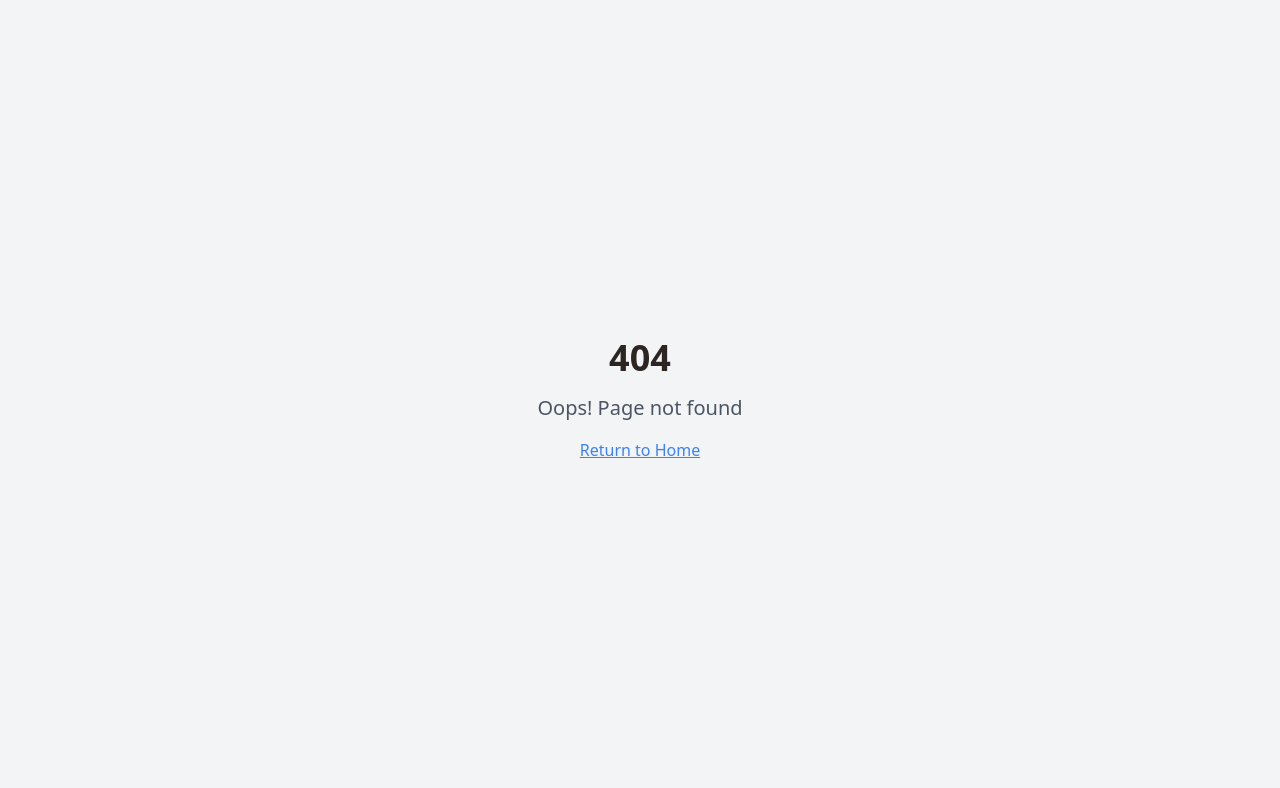
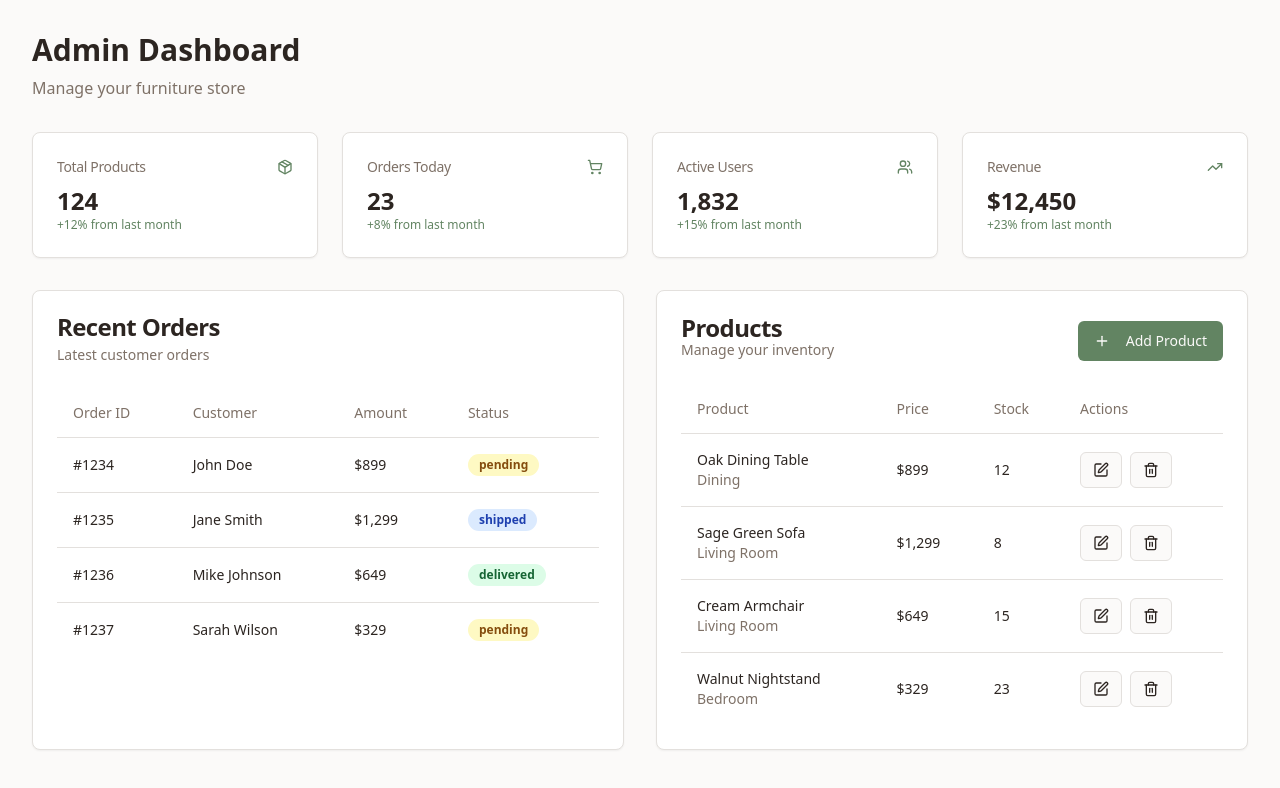
Before and after one commit to JohnSin797/gems-furniture, a React (Vite) app: page /admin in a window 1280 px wide. Before the commit this address had no page. Shown: the top 788 px of the page. Built offline with nearby package versions, Linux system fonts and the light colour scheme.

Commit message:
Add admin dashboard
Create a new route and component for an admin dashboard.

```diff
--- a/src/App.tsx
+++ b/src/App.tsx
@@ -4,6 +4,7 @@ import { TooltipProvider } from "@/components/ui/tooltip";
 import { QueryClient, QueryClientProvider } from "@tanstack/react-query";
 import { BrowserRouter, Routes, Route } from "react-router-dom";
 import Index from "./pages/Index";
+import AdminDashboard from "./pages/AdminDashboard";
 import NotFound from "./pages/NotFound";
 
 const queryClient = new QueryClient();
@@ -16,6 +17,7 @@ const App = () => (
       <BrowserRouter>
         <Routes>
           <Route path="/" element={<Index />} />
+          <Route path="/admin" element={<AdminDashboard />} />
           {/* ADD ALL CUSTOM ROUTES ABOVE THE CATCH-ALL "*" ROUTE */}
           <Route path="*" element={<NotFound />} />
         </Routes>
--- a/src/components/Navigation.tsx
+++ b/src/components/Navigation.tsx
@@ -1,5 +1,6 @@
 import { Button } from "@/components/ui/button";
-import { ShoppingBag, Menu, Search } from "lucide-react";
+import { ShoppingBag, Menu, Search, Settings } from "lucide-react";
+import { Link } from "react-router-dom";
 
 const Navigation = () => {
   return (
@@ -8,7 +9,9 @@ const Navigation = () => {
         <div className="flex justify-between items-center h-16">
           {/* Logo */}
           <div className="flex-shrink-0">
-            <h1 className="text-2xl font-bold text-charcoal">Luxe Home</h1>
+            <Link to="/" className="text-2xl font-bold text-charcoal hover:text-sage transition-colors">
+              Luxe Home
+            </Link>
           </div>
 
           {/* Desktop Navigation */}
@@ -25,6 +28,9 @@ const Navigation = () => {
           {/* Right side icons */}
           <div className="flex items-center space-x-4">
             <Search className="h-5 w-5 text-muted-foreground hover:text-sage cursor-pointer" />
+            <Link to="/admin" className="hidden md:flex">
+              <Settings className="h-5 w-5 text-muted-foreground hover:text-sage cursor-pointer" />
+            </Link>
             <div className="relative">
               <ShoppingBag className="h-5 w-5 text-muted-foreground hover:text-sage cursor-pointer" />
               <span className="absolute -top-2 -right-2 bg-sage text-white text-xs rounded-full h-5 w-5 flex items-center justify-center">2</span>
--- /dev/null
+++ b/src/pages/AdminDashboard.tsx
@@ -0,0 +1,155 @@
+import { Card, CardContent, CardDescription, CardHeader, CardTitle } from "@/components/ui/card";
+import { Button } from "@/components/ui/button";
+import { Table, TableBody, TableCell, TableHead, TableHeader, TableRow } from "@/components/ui/table";
+import { Badge } from "@/components/ui/badge";
+import { Package, ShoppingCart, Users, TrendingUp, Plus, Edit, Trash2 } from "lucide-react";
+
+const AdminDashboard = () => {
+  const stats = [
+    { title: "Total Products", value: "124", icon: Package, change: "+12%" },
+    { title: "Orders Today", value: "23", icon: ShoppingCart, change: "+8%" },
+    { title: "Active Users", value: "1,832", icon: Users, change: "+15%" },
+    { title: "Revenue", value: "$12,450", icon: TrendingUp, change: "+23%" },
+  ];
+
+  const recentOrders = [
+    { id: "#1234", customer: "John Doe", product: "Oak Dining Table", amount: "$899", status: "pending" },
+    { id: "#1235", customer: "Jane Smith", product: "Sage Green Sofa", amount: "$1,299", status: "shipped" },
+    { id: "#1236", customer: "Mike Johnson", product: "Cream Armchair", amount: "$649", status: "delivered" },
+    { id: "#1237", customer: "Sarah Wilson", product: "Walnut Nightstand", amount: "$329", status: "pending" },
+  ];
+
+  const products = [
+    { id: 1, name: "Oak Dining Table", category: "Dining", price: "$899", stock: 12 },
+    { id: 2, name: "Sage Green Sofa", category: "Living Room", price: "$1,299", stock: 8 },
+    { id: 3, name: "Cream Armchair", category: "Living Room", price: "$649", stock: 15 },
+    { id: 4, name: "Walnut Nightstand", category: "Bedroom", price: "$329", stock: 23 },
+  ];
+
+  const getStatusColor = (status: string) => {
+    switch (status) {
+      case "delivered": return "bg-green-100 text-green-800";
+      case "shipped": return "bg-blue-100 text-blue-800";
+      case "pending": return "bg-yellow-100 text-yellow-800";
+      default: return "bg-gray-100 text-gray-800";
+    }
+  };
+
+  return (
+    <div className="min-h-screen bg-background">
+      <div className="max-w-7xl mx-auto px-4 sm:px-6 lg:px-8 py-8">
+        {/* Header */}
+        <div className="mb-8">
+          <h1 className="text-3xl font-bold text-charcoal mb-2">Admin Dashboard</h1>
+          <p className="text-muted-foreground">Manage your furniture store</p>
+        </div>
+
+        {/* Stats Grid */}
+        <div className="grid grid-cols-1 md:grid-cols-2 lg:grid-cols-4 gap-6 mb-8">
+          {stats.map((stat, index) => (
+            <Card key={index}>
+              <CardHeader className="flex flex-row items-center justify-between space-y-0 pb-2">
+                <CardTitle className="text-sm font-medium text-muted-foreground">
+                  {stat.title}
+                </CardTitle>
+                <stat.icon className="h-4 w-4 text-sage" />
+              </CardHeader>
+              <CardContent>
+                <div className="text-2xl font-bold text-charcoal">{stat.value}</div>
+                <p className="text-xs text-sage font-medium">{stat.change} from last month</p>
+              </CardContent>
+            </Card>
+          ))}
+        </div>
+
+        <div className="grid grid-cols-1 lg:grid-cols-2 gap-8">
+          {/* Recent Orders */}
+          <Card>
+            <CardHeader>
+              <CardTitle className="text-charcoal">Recent Orders</CardTitle>
+              <CardDescription>Latest customer orders</CardDescription>
+            </CardHeader>
+            <CardContent>
+              <Table>
+                <TableHeader>
+                  <TableRow>
+                    <TableHead>Order ID</TableHead>
+                    <TableHead>Customer</TableHead>
+                    <TableHead>Amount</TableHead>
+                    <TableHead>Status</TableHead>
+                  </TableRow>
+                </TableHeader>
+                <TableBody>
+                  {recentOrders.map((order) => (
+                    <TableRow key={order.id}>
+                      <TableCell className="font-medium">{order.id}</TableCell>
+                      <TableCell>{order.customer}</TableCell>
+                      <TableCell>{order.amount}</TableCell>
+                      <TableCell>
+                        <Badge className={getStatusColor(order.status)}>
+                          {order.status}
+                        </Badge>
+                      </TableCell>
+                    </TableRow>
+                  ))}
+                </TableBody>
+              </Table>
+            </CardContent>
+          </Card>
+
+          {/* Product Management */}
+          <Card>
+            <CardHeader className="flex flex-row items-center justify-between">
+              <div>
+                <CardTitle className="text-charcoal">Products</CardTitle>
+                <CardDescription>Manage your inventory</CardDescription>
+              </div>
+              <Button className="bg-sage hover:bg-sage/90">
+                <Plus className="h-4 w-4 mr-2" />
+                Add Product
+              </Button>
+            </CardHeader>
+            <CardContent>
+              <Table>
+                <TableHeader>
+                  <TableRow>
+                    <TableHead>Product</TableHead>
+                    <TableHead>Price</TableHead>
+                    <TableHead>Stock</TableHead>
+                    <TableHead>Actions</TableHead>
+                  </TableRow>
+                </TableHeader>
+                <TableBody>
+                  {products.map((product) => (
+                    <TableRow key={product.id}>
+                      <TableCell>
+                        <div>
+                          <div className="font-medium">{product.name}</div>
+                          <div className="text-sm text-muted-foreground">{product.category}</div>
+                        </div>
+                      </TableCell>
+                      <TableCell>{product.price}</TableCell>
+                      <TableCell>{product.stock}</TableCell>
+                      <TableCell>
+                        <div className="flex space-x-2">
+                          <Button variant="outline" size="sm">
+                            <Edit className="h-3 w-3" />
+                          </Button>
+                          <Button variant="outline" size="sm">
+                            <Trash2 className="h-3 w-3" />
+                          </Button>
+                        </div>
+                      </TableCell>
+                    </TableRow>
+                  ))}
+                </TableBody>
+              </Table>
+            </CardContent>
+          </Card>
+        </div>
+      </div>
+    </div>
+  );
+};
+
+export default AdminDashboard;
```
